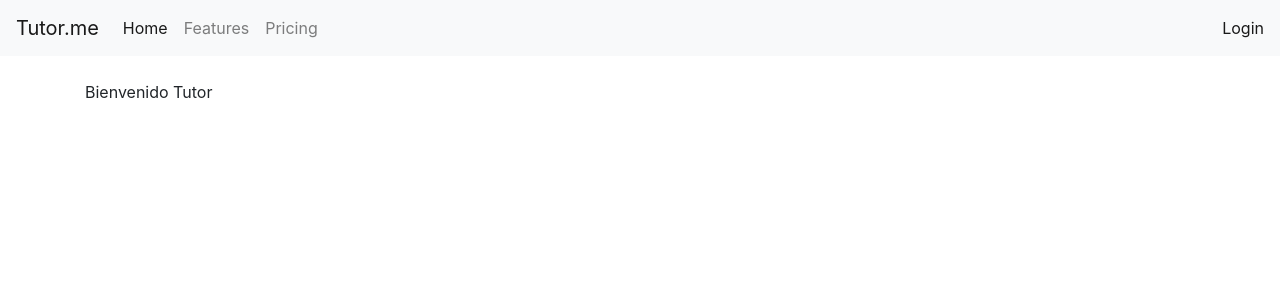
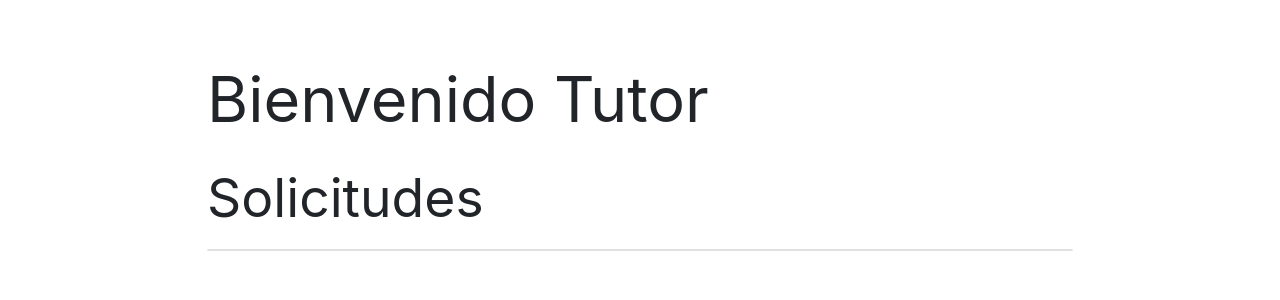
Before and after one commit to Yordi23/Tutor.me, a Django app: page /homepage_tutor/ in a window 1280 px wide. Shown: the top 300 px of the page. Run offline with Django 3.2, Linux system fonts and the light colour scheme; some libraries are stand-ins or nearby versions.

Commit message:
Style.css Added, GUI Update with Materializecss

```diff
--- a/main/forms.py
+++ b/main/forms.py
@@ -20,6 +20,8 @@
 
 
 class TutorSignUp_Form(forms.ModelForm):
+    #subjects = forms.MultipleChoiceField( widget=forms.CheckboxSelectMultiple)
+
     class Meta:
         model = Tutor
         fields = ("degree","identity_document","description","subjects")
--- /dev/null
+++ b/main/static/css/styles.css
@@ -0,0 +1,6 @@
+.home-container{
+    display: flex;
+    justify-content: center;
+    margin-top: 200px;
+    background-color: rgb(172, 168, 168);
+}
--- a/main/templates/main/header.html
+++ b/main/templates/main/header.html
@@ -1,3 +1,4 @@
+{% load static %}
 <!doctype html>
 <html lang="en">
 <head>
@@ -11,11 +12,19 @@
      <meta name="viewport" content="width=device-width, initial-scale=1, shrink-to-fit=no">
 
     <link rel="stylesheet" href="https://stackpath.bootstrapcdn.com/bootstrap/4.3.1/css/bootstrap.min.css" integrity="sha384-ggOyR0iXCbMQv3Xipma34MD+dH/1fQ784/j6cY/iJTQUOhcWr7x9JvoRxT2MZw1T" crossorigin="anonymous">
+    <link rel="stylesheet" type="text/css" href="{% static 'css/styles.css' %}">
+
+      <!-- Compiled and minified CSS -->
+      <link rel="stylesheet" href="https://cdnjs.cloudflare.com/ajax/libs/materialize/1.0.0/css/materialize.min.css">
+
+      <!-- Compiled and minified JavaScript -->
+      <script src="https://cdnjs.cloudflare.com/ajax/libs/materialize/1.0.0/js/materialize.min.js"></script>
+
 </head>
 <body>
-
-    {% include "main/includes/navbar.html" %}
-
+    {% if user.is_authenticated %}
+        {% include "main/includes/navbar.html" %}
+    {% endif %}
     <div class="container">
         <br>
         {% block content %}
--- a/main/templates/main/homepage_tutor.html
+++ b/main/templates/main/homepage_tutor.html
@@ -2,7 +2,21 @@
 
 {% block content %}
 
-    <p>Bienvenido Tutor</p>
+    <h1>Bienvenido Tutor</h1>
+    <h2>Solicitudes</h2>
+
+    <ul class="collection">
+        {% for user_request in user_requests %}
+        <li class="collection-item avatar">
+          <img src="https://cdn.business2community.com/wp-content/uploads/2017/08/blank-profile-picture-973460_640.png" alt="Profile Picture" class="circle">
+          <span class="title">Title</span>
+          <p>First Line <br>
+             Second Line
+          </p>
+          <a href="#!" class="secondary-content"><i class="material-icons">grade</i></a>
+        </li>
+        {% endfor %}
+      </ul>
 
 
 {% endblock %}
--- a/main/templates/main/includes/navbar.html
+++ b/main/templates/main/includes/navbar.html
@@ -6,13 +6,10 @@
     <div class="collapse navbar-collapse" id="navbarText">
       <ul class="navbar-nav mr-auto">
         <li class="nav-item active">
-          <a class="nav-link" href="#">Home <span class="sr-only">(current)</span></a>
+          <a class="nav-link" href="/home">Home <span class="sr-only">(current)</span></a>
         </li>
         <li class="nav-item">
-          <a class="nav-link" href="#">Features</a>
-        </li>
-        <li class="nav-item">
-          <a class="nav-link" href="#">Pricing</a>
+          <a class="nav-link" href="#">Historial</a>
         </li>
       </ul>
       <span class="navbar-text">
--- a/main/templates/main/student_signup.html
+++ b/main/templates/main/student_signup.html
@@ -1,4 +1,4 @@
-{% extends "main/header.html"%}
+{% extends "main/header2.html"%}
 
 {% block content %}
 
--- a/main/templates/main/tutor_signup.html
+++ b/main/templates/main/tutor_signup.html
@@ -1,4 +1,4 @@
-{% extends "main/header.html"%}
+{% extends "main/header2.html"%}
 
 {% block content %}
     <form method="POST">
--- a/main/views.py
+++ b/main/views.py
@@ -1,7 +1,7 @@
 from django.shortcuts import render, redirect
 from django.http import HttpResponse
 from .forms import UserSignUp_Form, TutorSignUp_Form, StudentSignUp_Form
-from .models import Tutor, User, Subject, Student
+from .models import Tutor, User, Subject, Student, User_Request
 from django.contrib.auth.forms import AuthenticationForm
 from django.contrib.auth import login, logout, authenticate
 
@@ -12,7 +12,7 @@
     return render(request = request, template_name = "main/home.html")
 
 def homepage_tutor(request):
-    return render(request = request, template_name = "main/homepage_tutor.html")
+    return render(request = request, template_name = "main/homepage_tutor.html", context={"user_requests":User_Request.objects.all()})
 
 def homepage_student(request):
     return render(request = request, template_name = "main/homepage_student.html", context={"tutors":Tutor.objects.all()})
```
Also changed, not shown: main/templates/main/home.html (+9 -6 lines).
